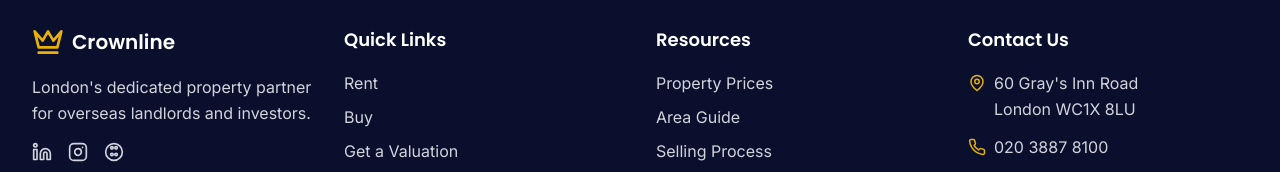
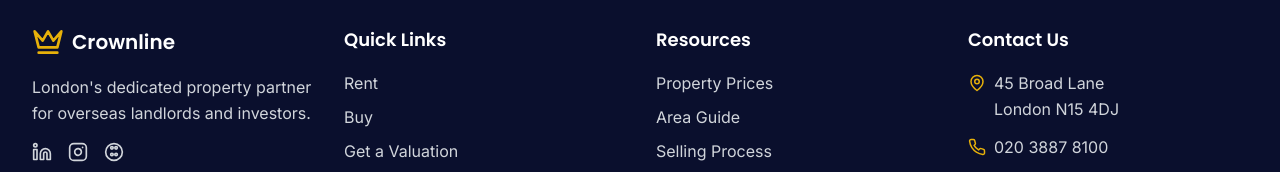
Before and after one commit to CrownlineProperties/crownline-site, a React (Vite) app: page /about in a window 1280 px wide. Shown: the part 4308-4480 px from the top of the page. Built offline with nearby package versions, Linux system fonts and the light colour scheme; no server answers.

Commit message:
Updated Footer.tsx

```diff
--- a/src/components/Footer.tsx
+++ b/src/components/Footer.tsx
@@ -75,7 +75,7 @@ const Footer = () => {
             <ul className="space-y-3">
               <li className="flex items-start">
                 <MapPin size={18} className="text-gold mt-1 mr-2 flex-shrink-0" />
-                <span className="text-gray-300">60 Gray's Inn Road<br />London WC1X 8LU</span>
+                <span className="text-gray-300">45 Broad Lane<br />London N15 4DJ</span>
               </li>
               <li className="flex items-center">
                 <Phone size={18} className="text-gold mr-2 flex-shrink-0" />
```
